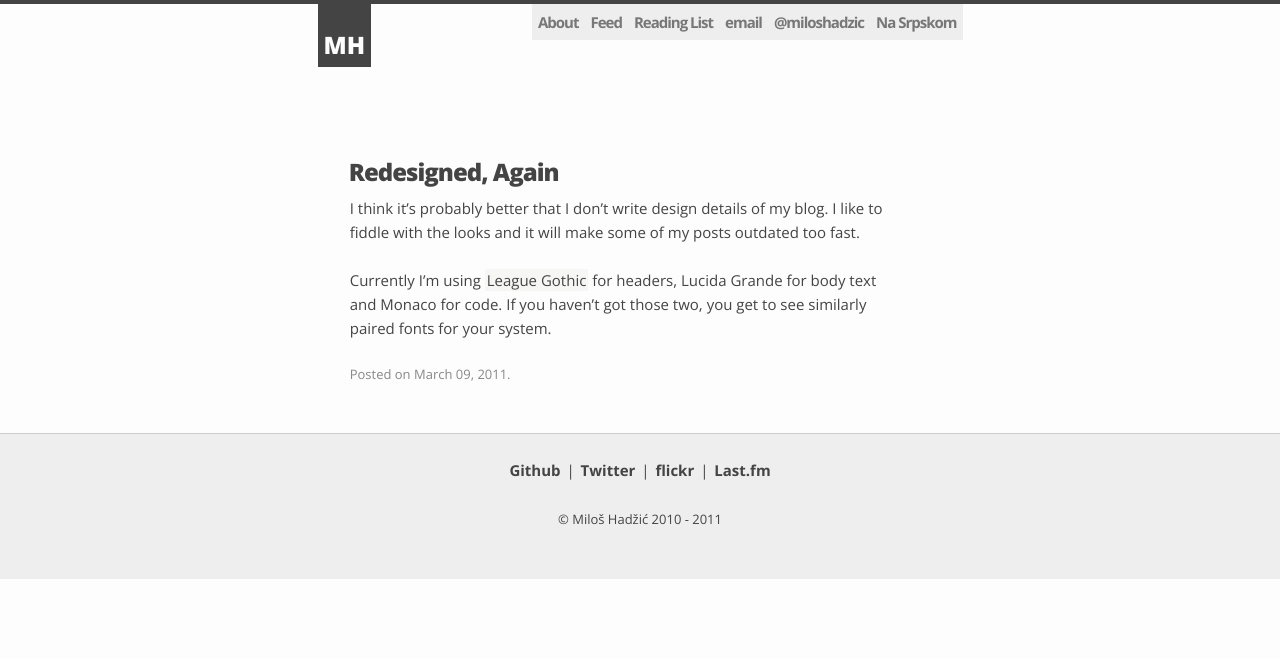
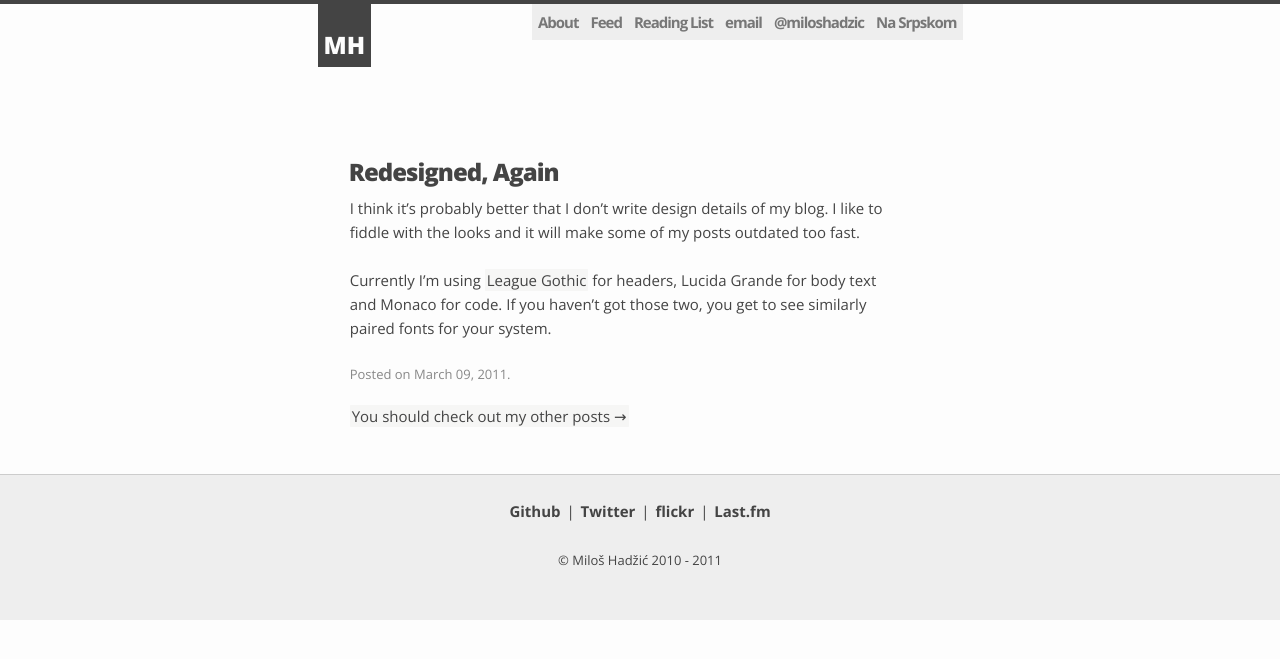
Before and after one commit to miloshadzic/miloshadzic.github.com, a Jekyll site: the page built from _posts/2011-03-09-redesigned,-again.md, in a window 1280 px wide. Shown: the top 659 px of the page. Built offline with Jekyll 4.4.1, drawn with Linux system fonts in a browser that asks for light colours; some web fonts are replaced.

Commit message:
Post backlink.

```diff
--- a/_layouts/post.html
+++ b/_layouts/post.html
@@ -9,3 +9,4 @@ layout: centered
     <h4 class="date">Posted on {{ page.date | date: "%B %d,  %Y" }}.</h4>
   </div>
 </div>
+<a class="liked" href="http://miloshadzic.com">You should check out my other posts →</a>
```
